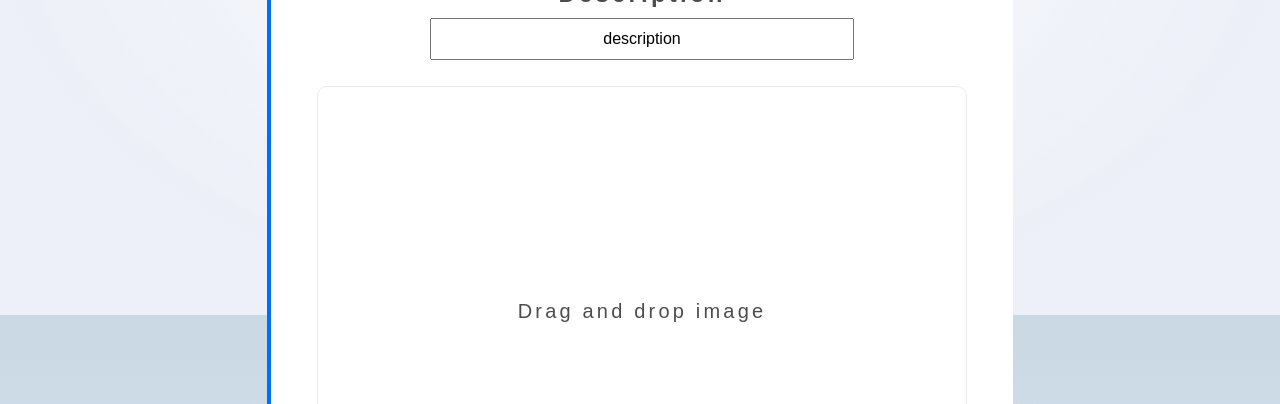
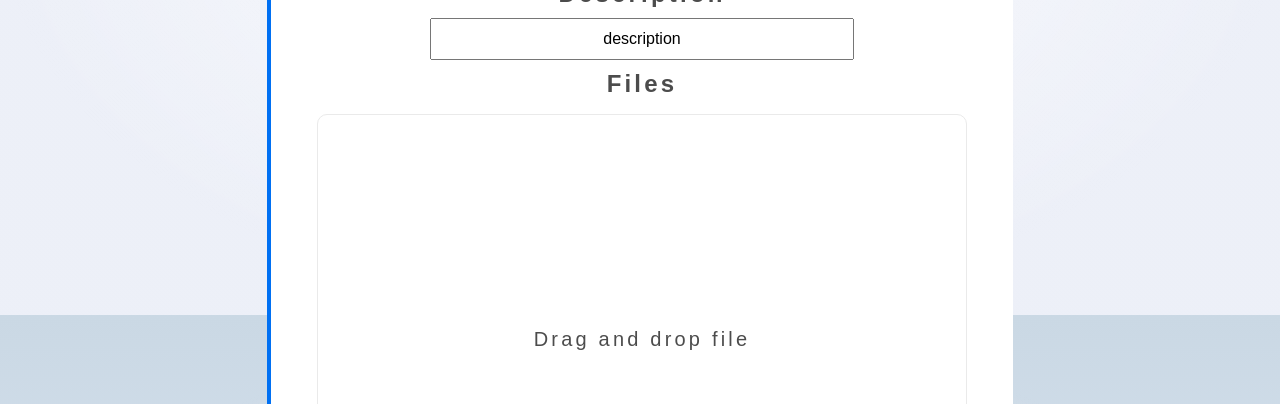
Before and after one commit to Karam19/PatentsDapp, a Next.js app: page /submit in a window 1280 px wide. Shown: the part 485-889 px from the top of the page. Built offline with nearby package versions, Linux system fonts and the light colour scheme; what react-moralis would draw is missing.

Commit message:
upload files to ipfs

```diff
--- a/src/components/DropArea/index.tsx
+++ b/src/components/DropArea/index.tsx
@@ -2,7 +2,8 @@ import { useState } from "react";
 import styles from "./DropArea.module.css";
 import StorageClient from "../../../utils/StorageClient";
 
-const DropArea = () => {
+const DropArea = (props: any) => {
+  const { currFiles, handleSetCurrFiles } = props;
   const [data, setData] = useState<ArrayBuffer | string | null | undefined>(
     null
   );
@@ -46,8 +47,9 @@ const DropArea = () => {
   };
 
   const uploadFile = async () => {
-    const URI = await new StorageClient().storeFiles(file);
-    console.log("Here uri currently is: ", URI[1]);
+    const newFile = await new StorageClient().storeFiles(file);
+    handleSetCurrFiles(newFile[0], newFile[1]);
+    setData(null);
   };
 
   return (
@@ -61,7 +63,7 @@ const DropArea = () => {
           <img className={styles.image} src={data?.toString()} />
         )}
         {data === null && (
-          <p className={styles.dropAreaText}>Drag and drop image</p>
+          <p className={styles.dropAreaText}>Drag and drop file</p>
         )}
       </div>
       {err && <p>Unable to upload image</p>}
--- a/src/components/SubmitForm/index.tsx
+++ b/src/components/SubmitForm/index.tsx
@@ -7,6 +7,18 @@ export default function Layout() {
   const [title, setTitle] = useState("title");
   const [keywords, setKeywords] = useState("keywords");
   const [description, setDescription] = useState("description");
+  const [currFiles, setCurrFiles] = useState<{ name: string; link: string }[]>(
+    []
+  );
+
+  function handleSetCurrFiles(newName: string, newLink: string) {
+    setCurrFiles(
+      currFiles.concat({
+        name: newName,
+        link: newLink,
+      })
+    );
+  }
 
   function handleTitleChange(event: any) {
     setTitle(event.target.value);
@@ -31,9 +43,7 @@ export default function Layout() {
   }
 
   async function uploadPatentWeb3() {
-    console.log("Title is: ", title);
-    console.log("Keywords are: ", keywords);
-    console.log("Description is: ", description);
+
   }
 
   return (
@@ -67,7 +77,20 @@ export default function Layout() {
           />{" "}
         </div>
         <div>
-          <DropArea />
+          <label className={styles.label}>Files</label> <br></br>
+          <ul>
+            {currFiles.map((file) => (
+              <li>
+                <a href={file.link}>{file.name}</a>
+              </li>
+            ))}
+          </ul>
+        </div>
+        <div>
+          <DropArea
+            currFiles={currFiles}
+            handleSetCurrFiles={handleSetCurrFiles}
+          />
         </div>
         <button
           type="submit"
--- a/utils/StorageClient.ts
+++ b/utils/StorageClient.ts
@@ -9,7 +9,6 @@ class StorageClient {
     });
   }
   public async storeFiles(file: any) {
-    console.log("Token is: ", process.env.NEXT_PUBLIC_WEB3_STORAGE_API_TOKEN);
     const ext = file.name.split(".").pop();
     const fileName = `${uuidv4()}.${ext}`;
     const newFile = new File([file], fileName, { type: file.type });
@@ -17,7 +16,6 @@ class StorageClient {
       name: fileName,
     });
     const imageURI = `https://${cid}.ipfs.dweb.link/${fileName}`;
-    console.log("Image url is: ", imageURI);
     return [fileName, imageURI];
   }
 }
```
